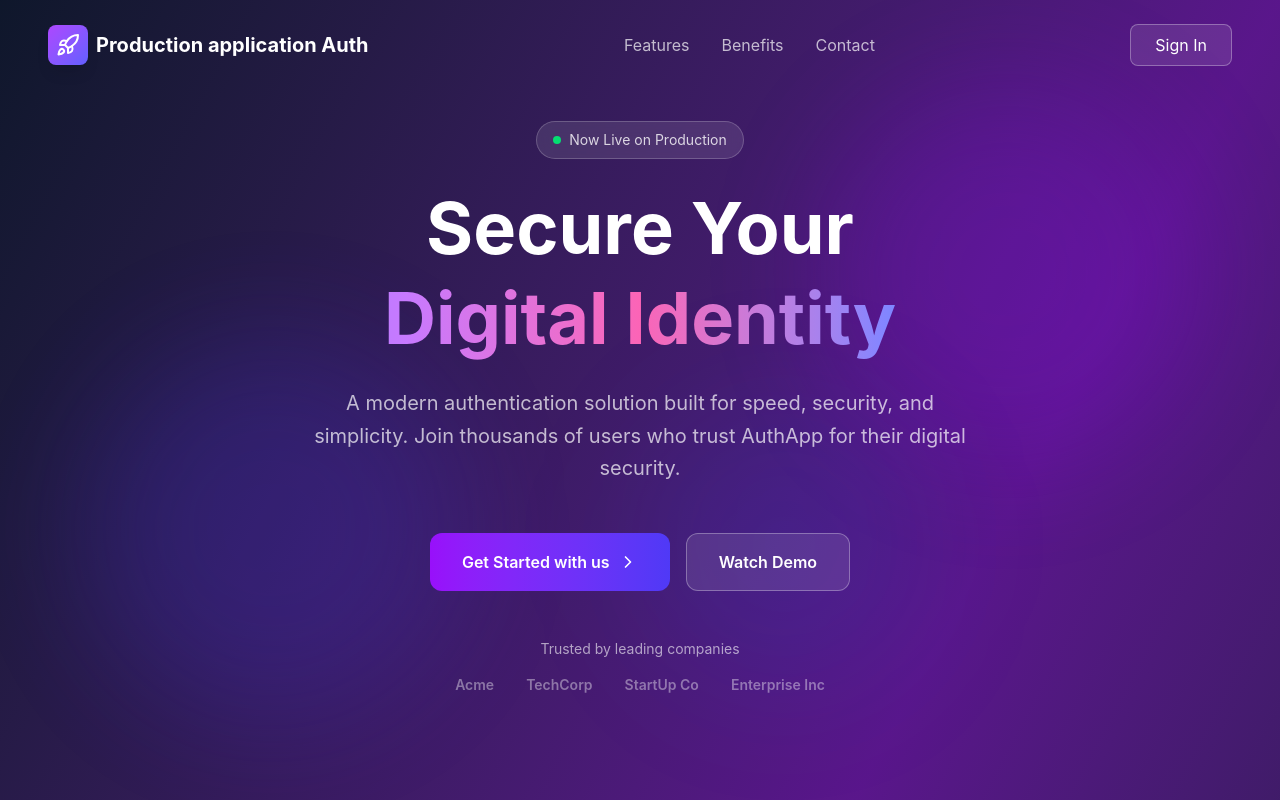
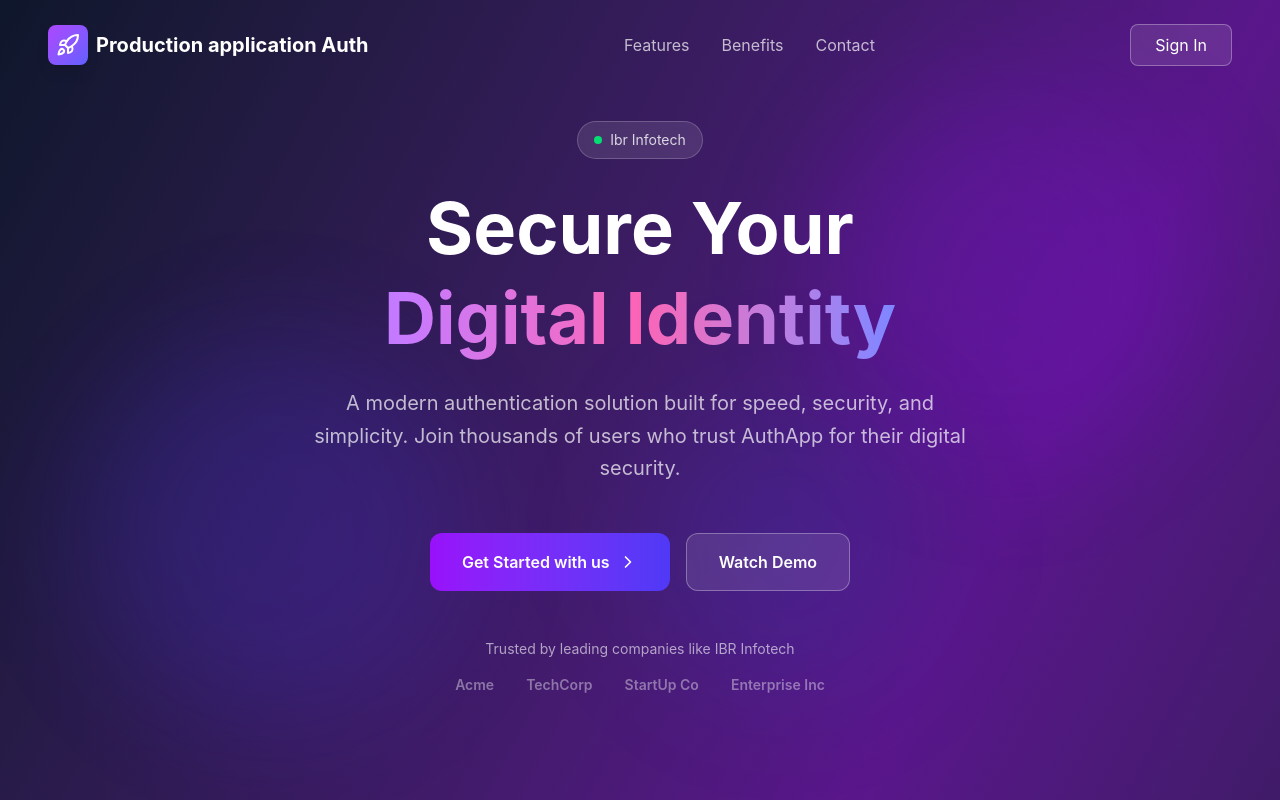
Before and after one commit to coderAdityasen/testing-mern, a React app in the folder frontend/: page / in a window 1280 px wide. Shown: the top 800 px of the page. Built offline with nearby package versions, Linux system fonts and the light colour scheme; the HTML template or start-up script is replaced by a standard one.

Commit message:
test the update

```diff
--- a/frontend/src/pages/Home.jsx
+++ b/frontend/src/pages/Home.jsx
@@ -37,7 +37,7 @@ const Home = () => {
         {/* Badge */}
         <div className="mb-6 inline-flex items-center gap-2 px-4 py-2 rounded-full bg-white/10 border border-white/20 backdrop-blur-sm">
           <span className="w-2 h-2 bg-green-400 rounded-full animate-pulse" />
-          <span className="text-sm text-white/80">Now Live on Production</span>
+          <span className="text-sm text-white/80">Ibr Infotech </span>
         </div>
 
         {/* Main Headline */}
@@ -75,7 +75,7 @@ const Home = () => {
 
         {/* Social Proof */}
         <div className="text-center mb-16">
-          <p className="text-white/60 text-sm mb-4">Trusted by leading companies</p>
+          <p className="text-white/60 text-sm mb-4">Trusted by leading companies like IBR Infotech</p>
           <div className="flex justify-center gap-8 items-center">
             {["Acme", "TechCorp", "StartUp Co", "Enterprise Inc"].map((company, i) => (
               <div key={i} className="text-white/40 font-semibold text-sm">
```
